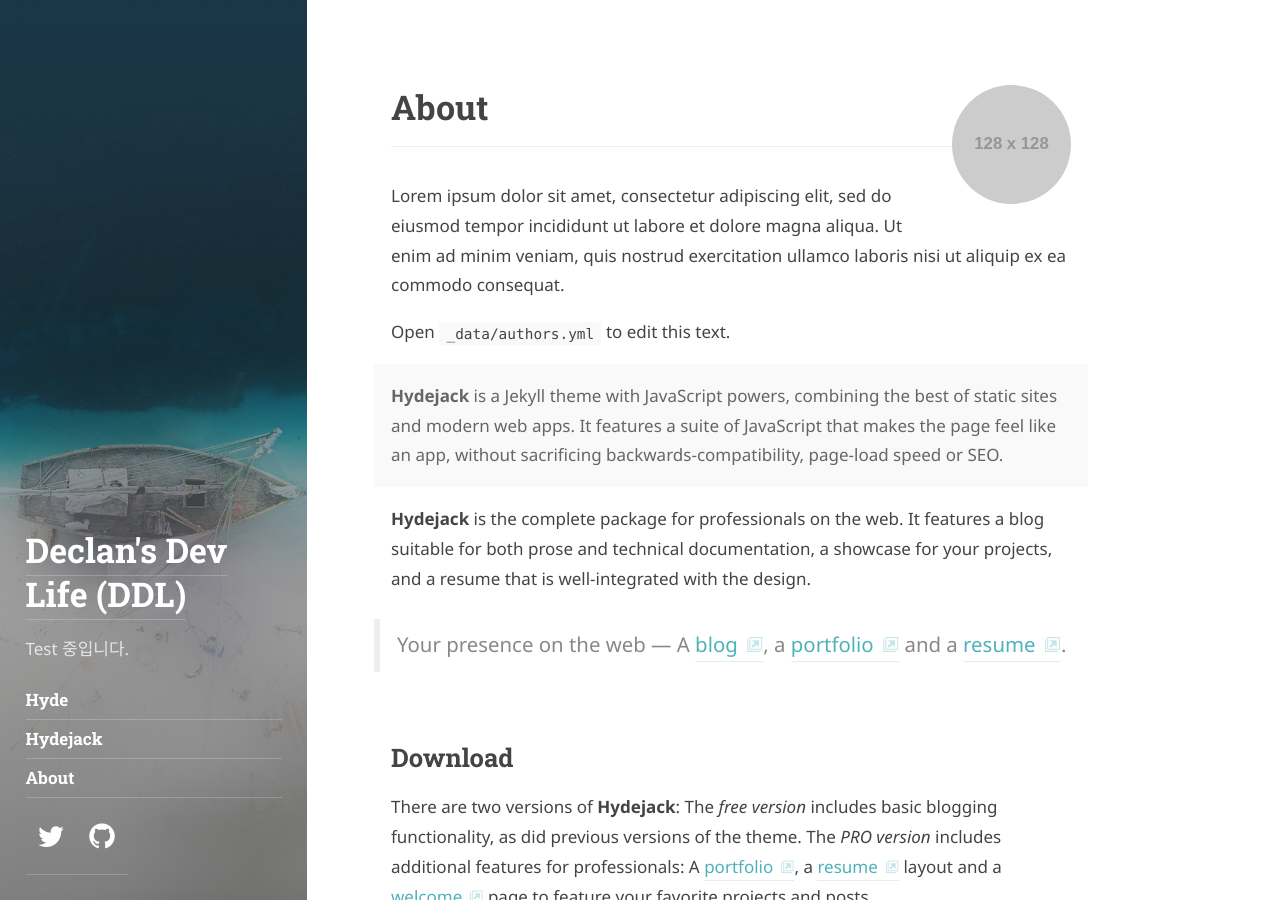
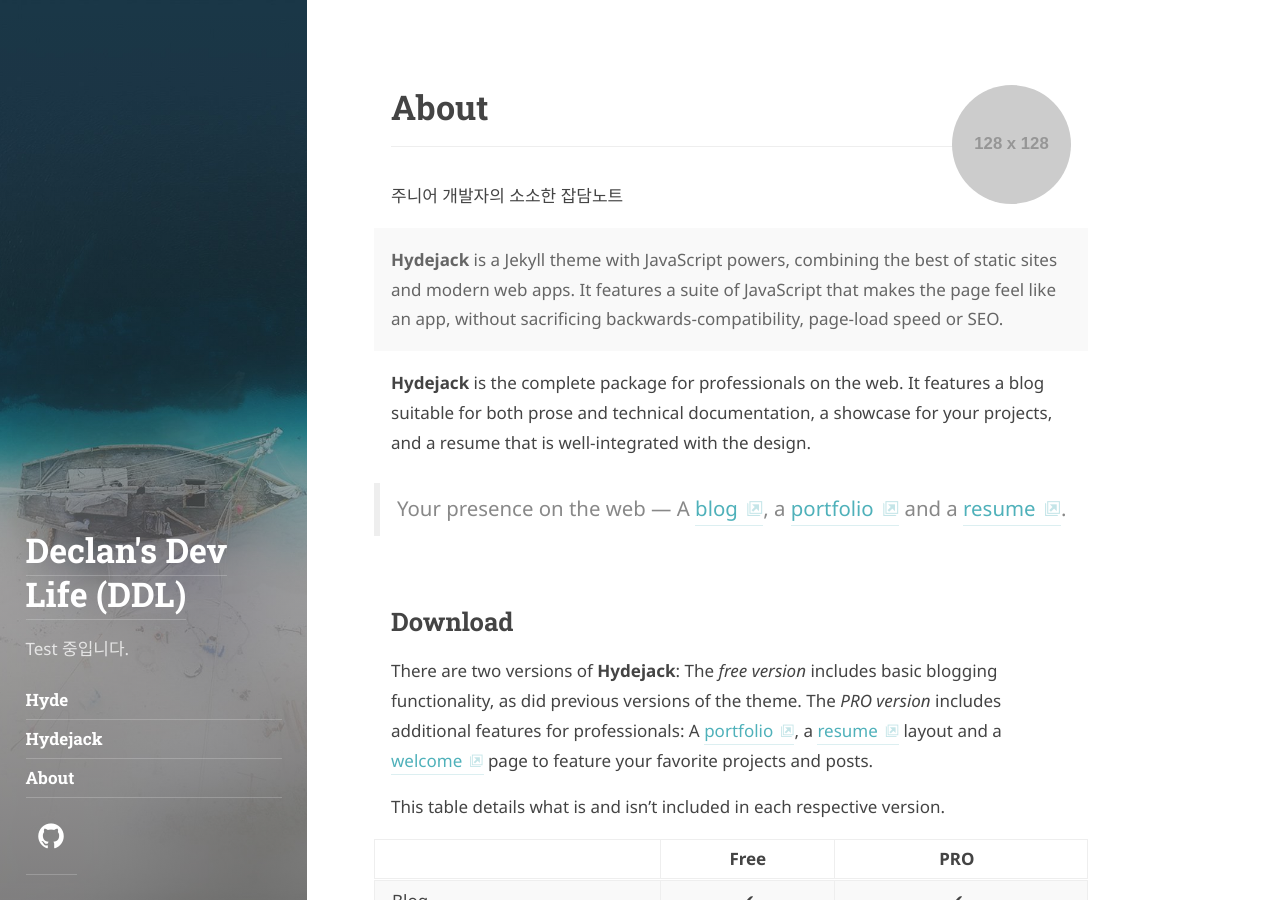
Before and after one commit to DeclanRoh/DeclanRoh.github.io, a Jekyll site: the page built from about.md, in a window 1280 px wide and 900 px high. Built offline with Jekyll 4.4.1, drawn with Linux system fonts in a browser that asks for light colours; some web fonts are replaced.

Commit message:
add .yml

```diff
--- a/_data/authors.yml
+++ b/_data/authors.yml
@@ -2,17 +2,13 @@
 # Must be the same as `author` in `_config.yml`.
 # Change `author1` to your shortname.
 author1:
-  name:              <firstname> <lastname>
-  email:             <mail@domain.tld>
+  name:              <Declan> <Roh>
+  email:             <jrDev0915@gmail.com>
 
   # Used at the bottom of each page and at the top of the `about` layout
   # Markdown enabled, can use multiple paragraphs (enabled by `|`)
   about:             |
-    Lorem ipsum dolor sit amet, consectetur adipiscing elit,
-    sed do eiusmod tempor incididunt ut labore et dolore magna aliqua.
-    Ut enim ad minim veniam, quis nostrud exercitation ullamco laboris nisi ut aliquip ex ea commodo consequat.
-
-    Open `_data/authors.yml` to edit this text.
+    주니어 개발자의 소소한 잡담노트
 
   # This photo will be used in the about section
   picture:
@@ -26,8 +22,8 @@ author1:
   # Comment/uncommet to show/hide
   # Rearrange to change the order in which they appear
   social:
-    twitter:         <username>
-    github:          <username>
+    #twitter:         <username>
+    github:          <Declan>
     # email:           mailto:<mail@domain.tld>
     # rss:             https://<url>/feed.xml
     # facebook:        <username>
```
Also changed, not shown: _data/navigation.yml (added, +11 -0 lines).
